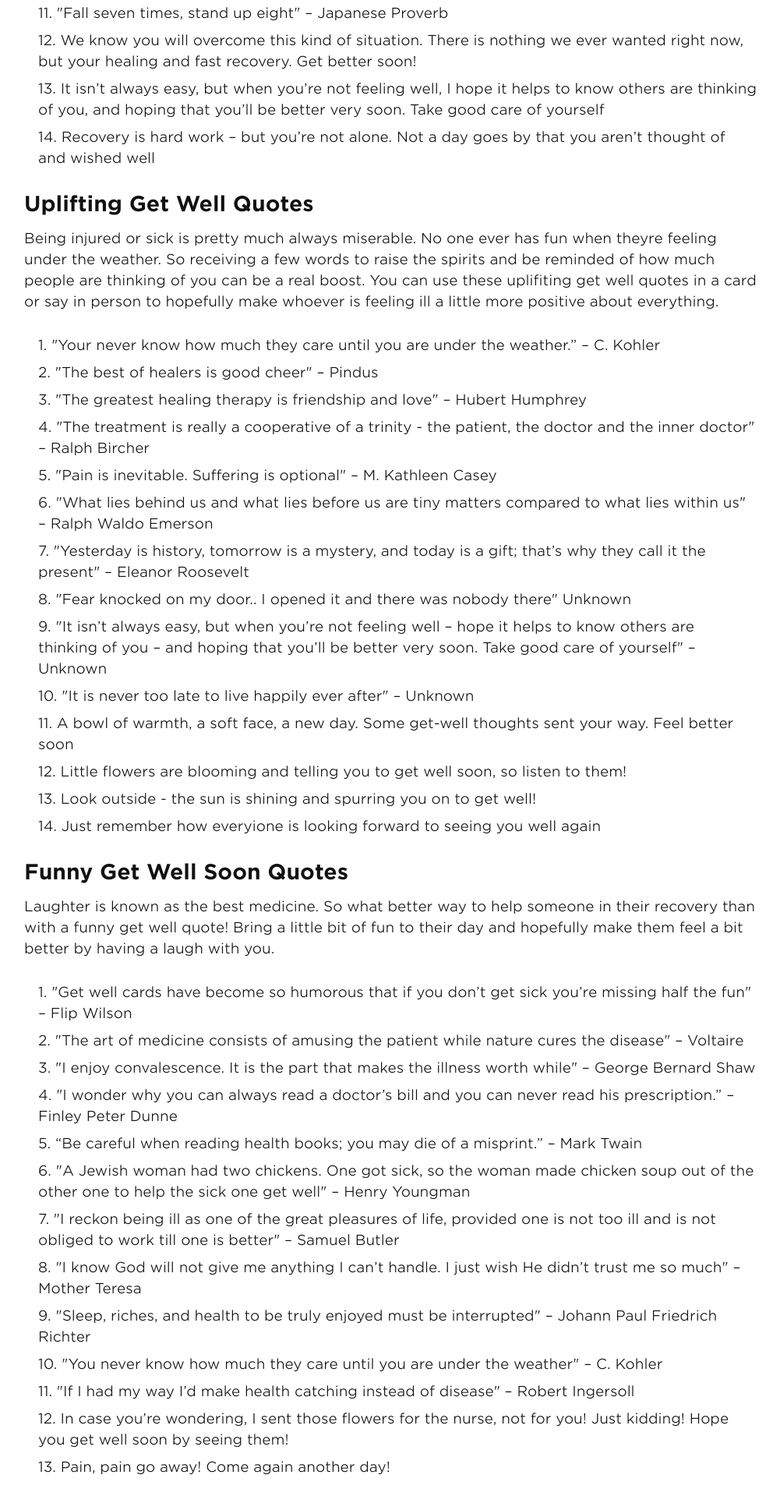
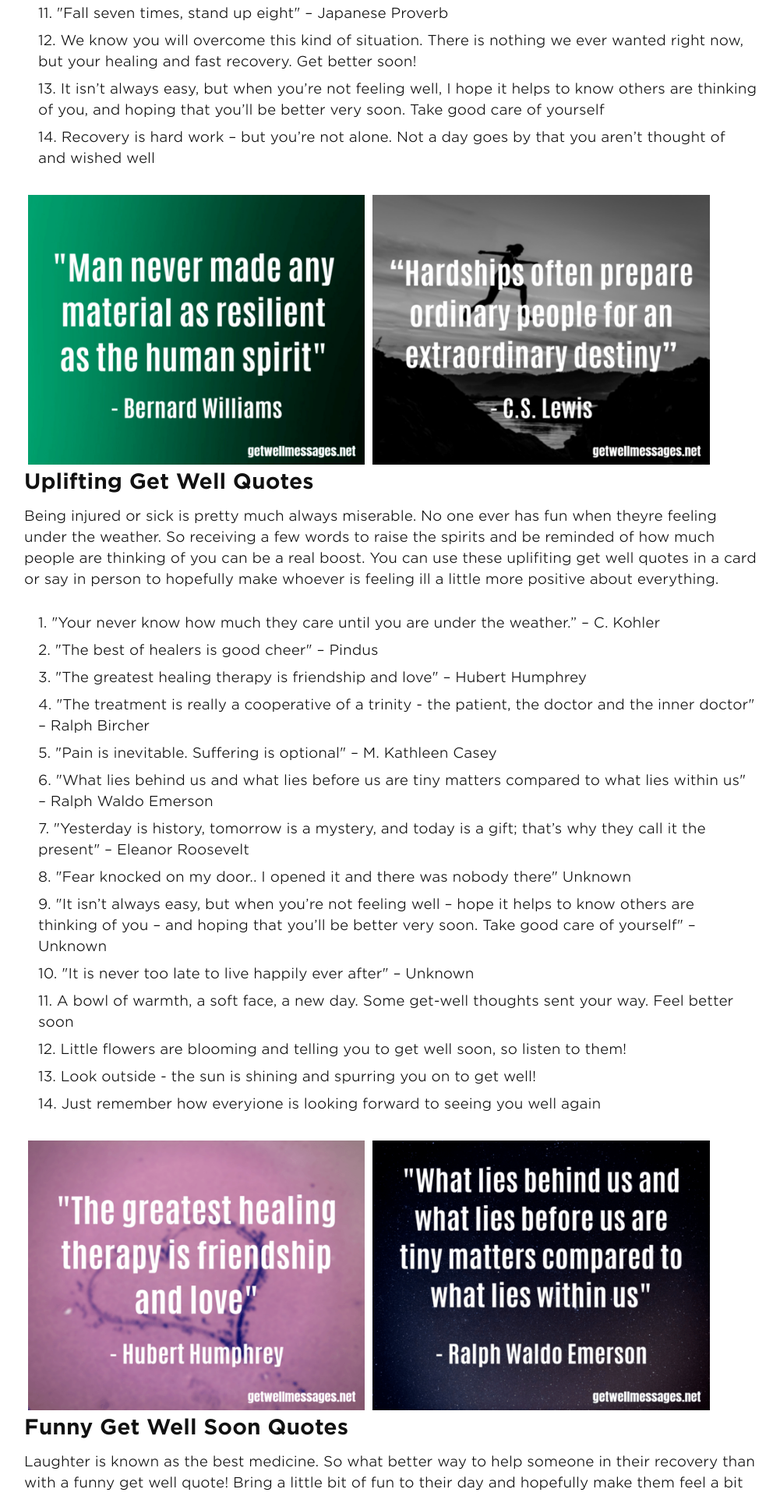
Before and after one commit to andyml123/andyml123.github.io, a Jekyll site: the page built from get-well-soon-quotes.md, in a window 1280 px wide. Shown: the part 1110-3029 px from the top of the page at 78% size, without its empty margins (139-1140 px from the left). Built offline with Jekyll 4.4.1, drawn with Linux system fonts in a browser that asks for light colours.

Commit message:
Update get-well-soon-quotes.md

```diff
--- a/get-well-soon-quotes.md
+++ b/get-well-soon-quotes.md
@@ -37,6 +37,16 @@ Sometimes the person who is sick needs some inspiration or motivation to feel be
 <li>Recovery is hard work – but you’re not alone. Not a day goes by that you aren’t thought of and wished well</li>
 </ol>
 
+<div class="row">
+ <div class="column">
+     <img class="img" src="/img/inspirational-get-well-soon-quotes-1.png" alt="" />
+ </div>
+
+  <div class="column">
+     <img class="img" src="/img/inspirational-get-well-soon-quotes-2.png" alt="" />
+ </div>
+</div>
+
 <h2>Uplifting Get Well Quotes</h2>
 
 Being injured or sick is pretty much always miserable. No one ever has fun when theyre feeling under the weather. So receiving a few words to raise the spirits and be reminded of how much people are thinking of you can be a real boost. You can use these uplifiting get well quotes in a card or say in person to hopefully make whoever is feeling ill a little more positive about everything.
@@ -57,6 +67,16 @@ Being injured or sick is pretty much always miserable. No one ever has fun when
 <li>Look outside - the sun is shining and spurring you on to get well!</li>
 <li>Just remember how everyione is looking forward to seeing you well again</li>
 </ol>
+
+<div class="row">
+ <div class="column">
+     <img class="img" src="/img/uplifting-get-well-soon-quotes-1.png" alt="" />
+ </div>
+
+  <div class="column">
+     <img class="img" src="/img/uplifting-get-well-soon-quotes-2.png" alt="" />
+ </div>
+</div>
 
 <h2>Funny Get Well Soon Quotes</h2>
 
```
